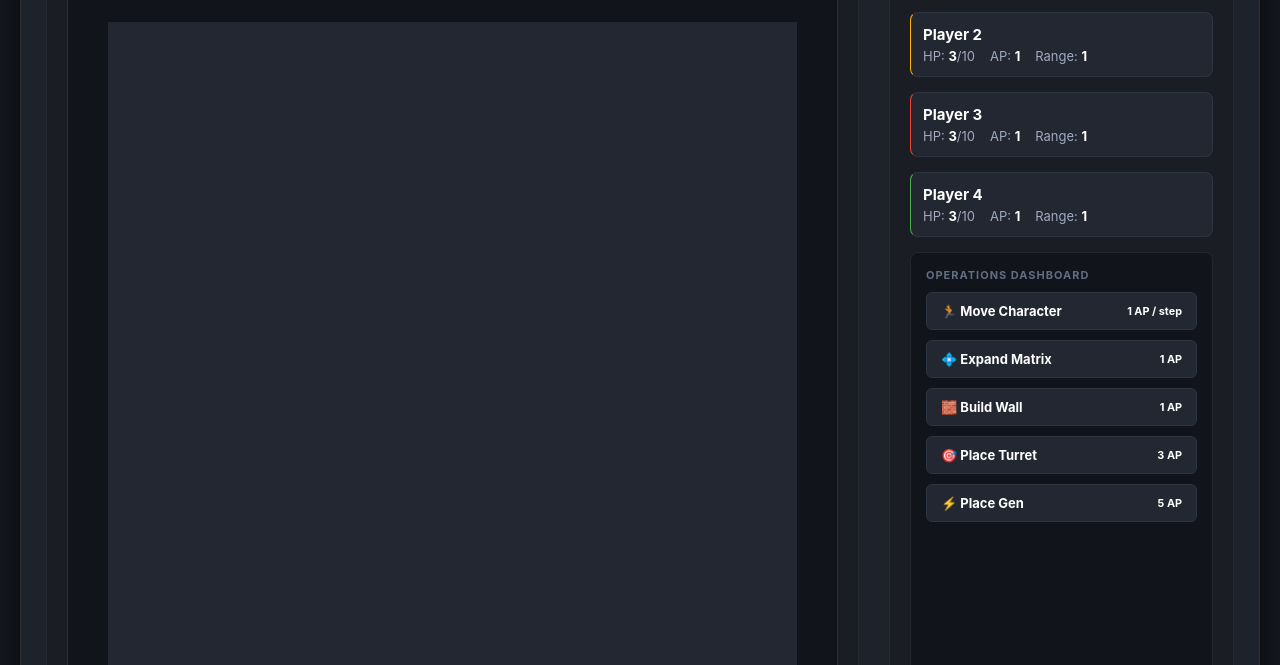
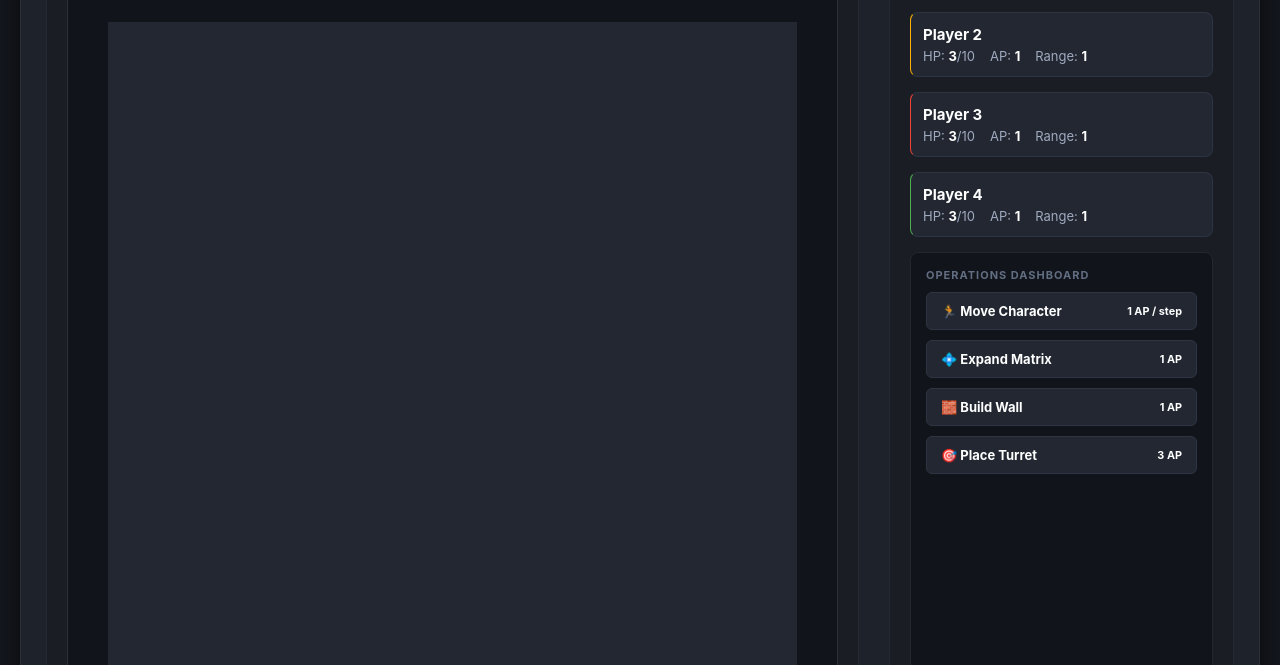
Before and after one commit to tlinny13/Square-Buster, a plain HTML site: page index.html in a window 1280 px wide. Shown: the part 135-800 px from the top of the page. Drawn offline with Linux system fonts and the light colour scheme.

Commit message:
Update index.html

```diff
--- a/index.html
+++ b/index.html
@@ -17,6 +17,7 @@
         .grid-wrapper { position: relative; padding: 40px; background: #11141a; border-radius: 8px; border: 1px solid #2a2f3a; }
         .grid-container { display: grid; grid-template-columns: repeat(15, 45px); grid-template-rows: repeat(15, 45px); gap: 1px; background: #222731; border: 1px solid #222731; width: 689px; height: 689px; }
 
+        /* FIXED: Hardcoded dimensions to guarantee grid cells render under all screen conditions */
         .cell { background: #161920; display: flex; align-items: center; justify-content: center; font-size: 14px; font-weight: bold; position: relative; cursor: pointer; user-select: none; transition: background 0.15s; width: 45px; height: 45px; border: 1px solid #252932; }
         .cell:hover { background: #1c212b; z-index: 2; }
 
@@ -111,4 +112,3 @@
             <button class="action-button" id="btn-widen" onclick="setIntent('widen')"><span>💠 Expand Matrix</span><small>1 AP</small></button>
             <button class="action-button" id="btn-wall" onclick="setIntent('wall')"><span>🧱 Build Wall</span><small>1 AP</small></button>
             <button class="action-button" id="btn-turret" onclick="setIntent('turret')"><span>🎯 Place Turret</span><small>3 AP</small></button>
-            <button class="action-button" id="btn-generator" onclick="setIntent('generator')"><span>⚡ Place Gen</span><small>5 AP</small></button>
```
